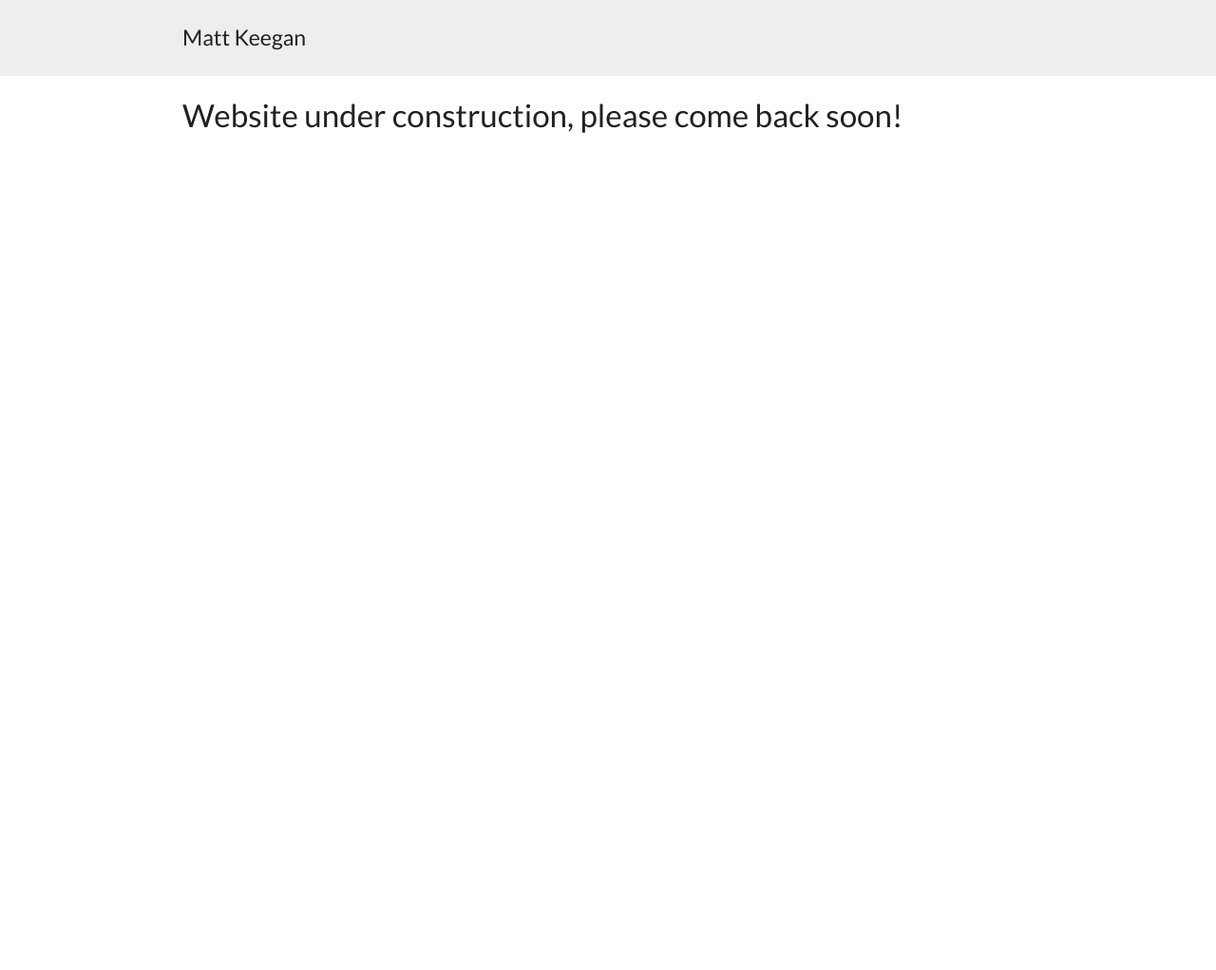
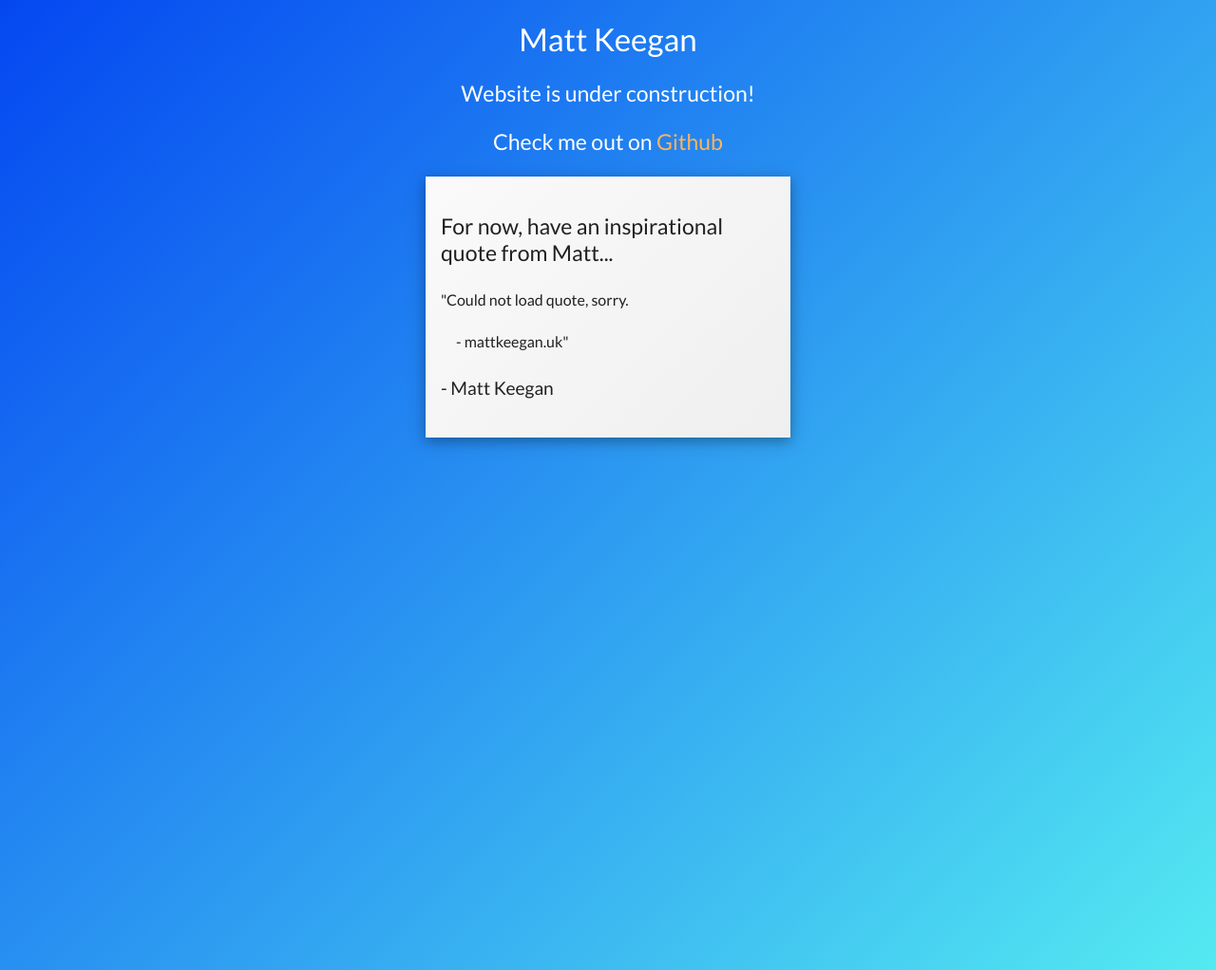
Before and after one commit to yobananaboy/mattkeegan.uk, a Node server app: page / in a window 1280 px wide. Shown: the whole page at 95% size. Before the commit the page ends 140 px from the top, so only its background shows below. Run offline with Node 20, Linux system fonts and the light colour scheme.

Commit message:
add quote to placeholder

```diff
--- a/public/client.js
+++ b/public/client.js
@@ -0,0 +1,46 @@
+function updateQuoteSection(quote, author) {
+    document.getElementById('quote-text').innerHTML = '"' + quote;
+    document.getElementById('quote-author').innerHTML = author + '"';
+}
+
+// Remember XHMLHTTP requests are asynchronous!!
+function getJSON(url, callback) {
+    var xhr = new XMLHttpRequest();
+    xhr.open("GET", url, true);
+    //xhr.setRequestHeader('Content-Type', 'text/plain');
+    xhr.onload = function (e) {
+        if (xhr.readyState === 4) {
+            if (xhr.status === 200) {
+	            var res = xhr.responseText;
+	            // Executes your callback with the
+	            // response already parsed into JSON
+                callback(JSON.parse(res));
+            } else { // Server responded with some error
+                console.error(xhr.statusText);
+                updateQuoteSection('Could not load quote, sorry.', '- mattkeegan.uk');
+            } // End of verifying response status
+        } // Please read: http://www.w3schools.com/ajax/...
+          // .../ajax_xmlhttprequest_onreadystatechange.asp
+    }; // End of what to do when the response is answered
+
+    // What to do if there's an error with the request
+    xhr.onerror = function (e) {
+      console.error(xhr.statusText);
+      updateQuoteSection('Could not load quote, sorry.', '- mattkeegan.uk');
+    }; // End of error handling
+
+    // Send the request to the server
+    xhr.send(null);
+} // End of getJSON function
+
+//================================================//
+//        EXAMPLE OF USE WITH GITHUB API          //
+//================================================//
+var apiURL = "https://quotes.rest/qod.json";
+
+getJSON(apiURL, function(quoteData) {
+    var quote = quoteData.contents.quotes[0];
+    var quoteAuthor = quote.author;
+    var quoteText = quote.quote;
+    updateQuoteSection(quoteText, quoteAuthor);
+}); // End of request
--- a/public/index.html
+++ b/public/index.html
@@ -28,18 +28,29 @@
     <meta name="msapplication-TileColor" content="#ffffff">
     <meta name="msapplication-TileImage" content="/favicon/ms-icon-144x144.png">
     <meta name="theme-color" content="#ffffff">
+    <!--[if IE]>
     <link href="https://fonts.googleapis.com/css?family=Lato" rel="stylesheet">
     <link rel="stylesheet" href="/style.css">
+    <![endif]-->
     <base href="/" />
   </head>
   <body>
-    <nav class="top-nav">
-      <div class="top-nav-content">
-        <h3><a href="/">Matt Keegan</a></h1>
-      </div>
-    </nav>
+    <div class="intro">
+      <h1>Matt Keegan</h1>
+    </div>
     <div class="temp-message">
-      <h1>Website under construction, please come back soon!</h1>
+      <h3>Website is under construction!</h3>
+      <h3>Check me out on <a href="https://github.com/yobananaboy" target="_blank">Github</a></h3>
     </div>
+    <div class="quote-wrapper">
+      <h3>For now, have an inspirational quote from Matt...</h3>
+      <p id="quote-text">"Quote is loading</h2><p id="quote-author">- mattkeegan.uk"</p>
+      <h4>- Matt Keegan</h4>
+    </div>
+    <!--[if !IE]> -->
+    <link href="https://fonts.googleapis.com/css?family=Lato" rel="stylesheet">
+    <link rel="stylesheet" href="/style.css">
+    <!-- <![endif]-->
+    <script src="/client.js"></script>
   </body>
 </html>
--- a/public/style.css
+++ b/public/style.css
@@ -2,12 +2,17 @@ html {
 	font-size: 1em;
 }
 body {
-	background-color: #ffffff;
+  	background-color: #0447F1;
+	background: linear-gradient(135deg, #0447F1, 50%, #54EAF1);
 	font-family: 'Lato', sans-serif;
 	font-weight: 400;
 	line-height: 1.45;
-	color: #212121;
+	color: white;
 	margin: 0;
+	min-height: 1000px;
+}
+div {
+	box-sizing: border-box;
 }
 p {
 	margin-bottom: 1.3em;
@@ -31,23 +36,50 @@ h4 {
 small, .font_small {
 	font-size: 0.833em;
 }
-a{
+a, a:visited {
 	text-decoration: none;
+	color: #FFB558;
 }
-/* TOP NAV */
-nav.top-nav {
-  background-color: #eeeeee;
-  padding: 0.2em 0;
+a:hover {
+	color: #F755BB;
 }
-div.top-nav-content {
-  width: 70%;
-  margin: 0 auto;
-}
-nav.top-nav a {
-	color: #212121;
+/* INTRO */
+.intro {
+	margin: 0 auto;
+	width: 70%;
+	text-align: center;
 }
 /* TEMP MESSAGE */
 .temp-message {
+	text-align: center;
 	margin: 0 auto;
 	width: 70%;
 }
+/* QUOTE */
+.quote-wrapper {
+	padding: 1em;
+	margin: 0 auto;
+	width: 30%;
+	background: #fafafa;
+	background: linear-gradient(135deg, #fafafa, 50%, #efefef);
+	box-shadow: 0 4px 10px 0 rgba(0,0,0,0.2),0 4px 20px 0 rgba(0,0,0,0.19);
+	color: #212121;
+}
+#quote-author {
+	padding-left: 1em;
+}
+/* MOBILE */
+@media only screen and (max-width: 800px) {
+	body {
+		min-height: 600px;
+	}
+	.intro {
+		width: 95%;
+	}
+	.temp-message {
+		width: 95%;
+	}
+	.quote-wrapper {
+		width: 95%;
+	}
+}
```
